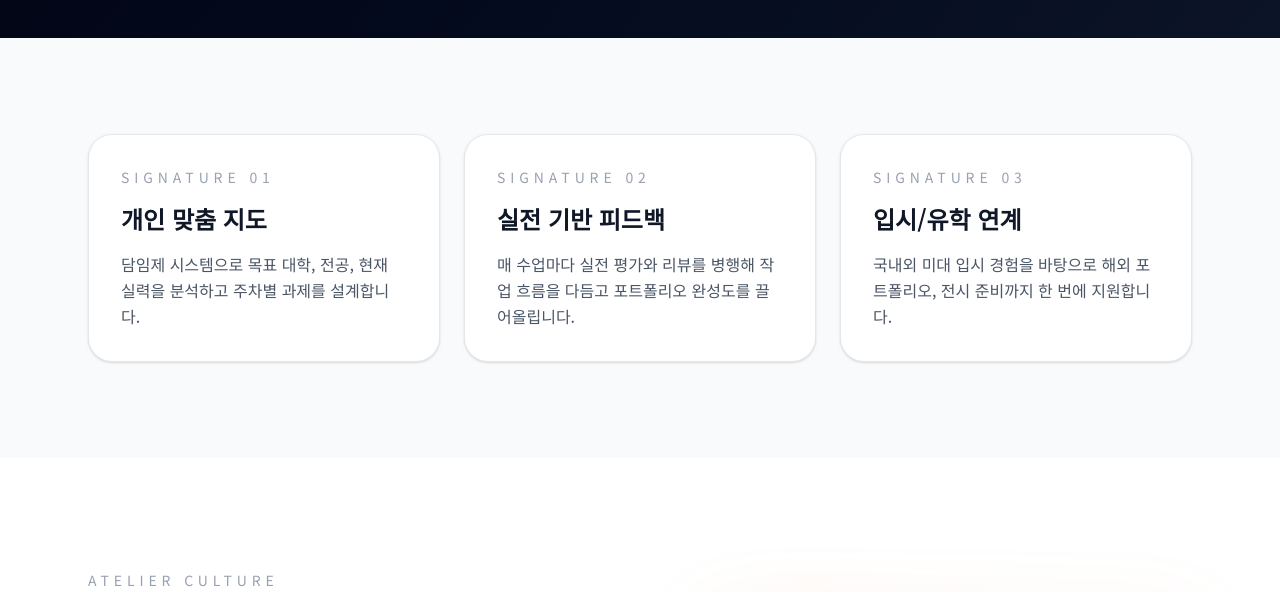
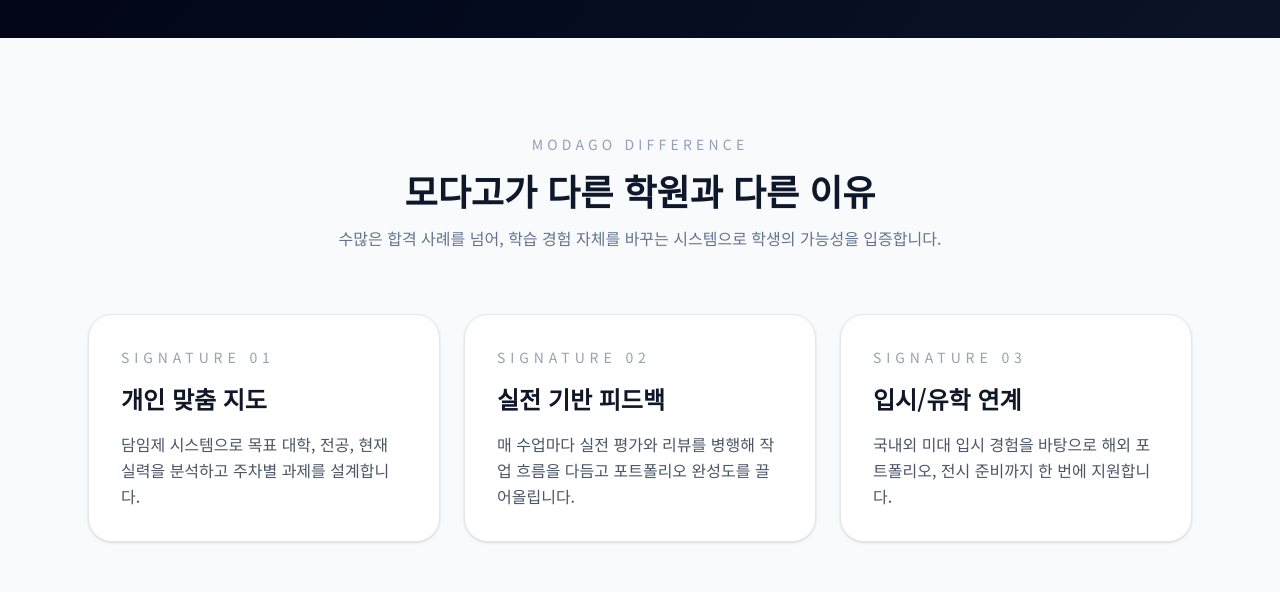
Before and after one commit to gyhan0223/modago, a Next.js app: page / in a window 1280 px wide. Shown: the part 2780-3372 px from the top of the page. Built offline with nearby package versions, Linux system fonts and the light colour scheme.

Commit message:
Add section header highlighting Modago difference

```diff
--- a/src/app/page.tsx
+++ b/src/app/page.tsx
@@ -108,7 +108,19 @@
 
       {/* Signature Highlights */}
       <section className="bg-gray-50 py-24">
-        <div className="max-w-6xl mx-auto px-6 grid gap-6 md:grid-cols-3">
+        <div className="text-center max-w-2xl mx-auto px-6">
+          <p className="text-sm uppercase tracking-[0.3em] text-slate-400">
+            modago difference
+          </p>
+          <h2 className="mt-4 text-3xl md:text-4xl font-semibold text-slate-900">
+            모다고가 다른 학원과 다른 이유
+          </h2>
+          <p className="mt-4 text-base text-slate-500">
+            수많은 합격 사례를 넘어, 학습 경험 자체를 바꾸는 시스템으로 학생의
+            가능성을 입증합니다.
+          </p>
+        </div>
+        <div className="max-w-6xl mx-auto mt-16 px-6 grid gap-6 md:grid-cols-3">
           {["개인 맞춤 지도", "실전 기반 피드백", "입시/유학 연계"].map(
             (title, idx) => (
               <motion.article
```
